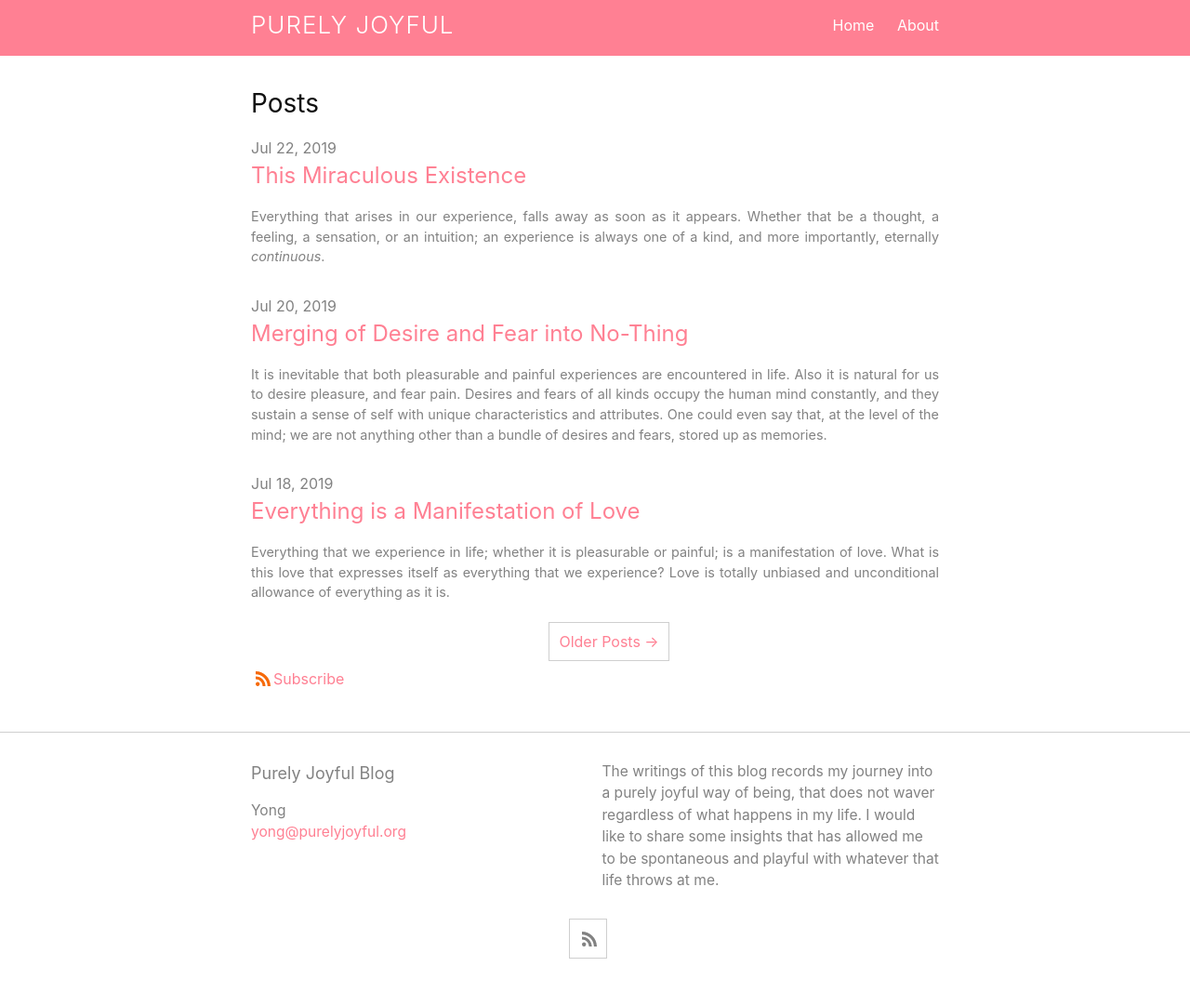
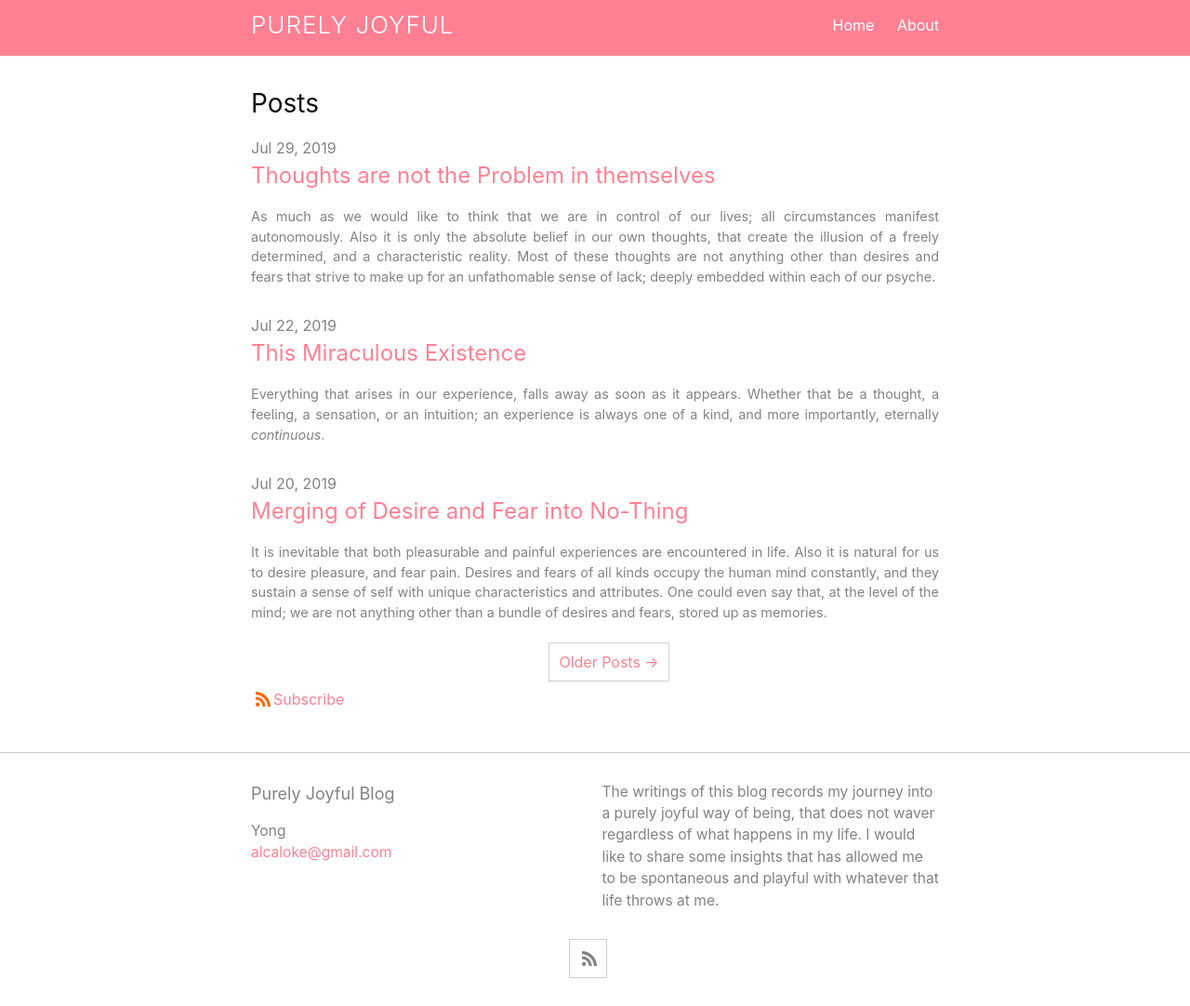
Before and after one commit to alcaloke/purelyjoyful.org, a Jekyll site: the page built from index.md, in a window 1280 px wide. Shown: the whole page at 93% size. Built offline with Jekyll 4.4.1, drawn with Linux system fonts in a browser that asks for light colours; the list of posts is cut into pages by our own code; before the commit the page ends 1061 px from its top, so only the background shows below that; some of the changed lines change nothing that is shown.

Commit message:
8th post

```diff
--- a/_config.yml
+++ b/_config.yml
@@ -5,7 +5,7 @@
   spontaneous and playful with whatever that life throws at me.
 
 author: Yong
-email: yong@purelyjoyful.org
+email: alcaloke@gmail.com
 
 baseurl:
 url: https://www.purelyjoyful.org
--- a/_includes/head.html
+++ b/_includes/head.html
@@ -2,7 +2,6 @@
     <meta charset="UTF-8">
     <meta name="viewport" content="width=device-width, initial-scale=1.0">
     <meta http-equiv="X-UA-Compatible" content="ie=edge">
-    <meta name="google-site-verification" content="LKvueRm4oImdrih6gnVclDnb-REPzPNQtLuV_3FWLDU" />
     {% seo %}
     <link rel="stylesheet" href='{{ "/assets/css/styles.css" | relative_url }}'>
     {% feed_meta %}
--- /dev/null
+++ b/_posts/2019-07-29-thoughts-are-not-the-problem-in-themselves.md
@@ -0,0 +1,61 @@
+---
+layout: post
+title: Thoughts are not the Problem in themselves
+author: Yong
+categories: blog
+permalink: /:categories/:title
+---
+
+As much as we would like to think that we are in control of our lives; all circumstances manifest autonomously. Also it is only the absolute belief in our own thoughts, that create the illusion of a freely determined, and a characteristic reality. Most of these thoughts are not anything other than desires and fears that strive to make up for an unfathomable sense of lack; deeply embedded within each of our psyche.
+
+> Ultimately, all problems of our lives boil down to how we think about ourselves. How we think, determines the world that we live in
+
+Ultimately, all problems of our lives boil down to how we think about ourselves. How we think, determines the world that we live in.
+
+> Just like everything else in life, we cannot control how, what and when we think
+
+To be more precise, thoughts are not the problem in themselves. Just like everything else in life, we cannot control how, what and when we think. All thoughts arise autonomously, and it is impossible to know where they come from nor where they go.
+
+> Thoughts become problematic, only because we allow them to be. In a way, we allow thoughts to trample all over us unnecessarily
+
+Thoughts become problematic, only because we allow them to be. In a way, we allow thoughts to trample all over us unnecessarily. Why do we do this? Because we think that we create our own thoughts, and, believe in their contents absolutely.
+
+> Thoughts are not the problem in themselves. It is how we relate to them, that entitles a thought with power to wield us
+
+It is possible to re-establish the relationship to our own thinking, so that we do not allow _any_ thoughts to become problematic. To repeat again; thoughts are not the problem in themselves. It is how we relate to them that, entitles a thought with power to wield us.
+
+> How do we change our relationship to thinking? By recognising that all thoughts arise autonomously and that their contents are insignificant at an absolute level
+
+How do we change our relationship to thinking? By recognising that all thoughts arise autonomously and that their contents are insignificant at an absolute level.
+
+How do I know that all thoughts arise autonomously? Because it is impossible to stop thinking at will. Of course, it seems possible to think about a specific subject or object at will. However, it cannot be proven that, the specific thought is freely chosen by the self. The only proof that can determine whether a thought is freely chosen or not, is if you are able to stop thinking at will; which is impossible.
+
+On the other hand, there are ample evidences for supporting the case that thoughts arise autonomously. The mind is constantly refreshed with all kinds of thoughts; unexpected, predictable, fearful, pleasurable, emotional, envious, logical, irrational, hysterical, and so on.
+
+> Surely, if we were truly free to choose our own thoughts, we would only have pleasurable, blissful and other desirable thoughts at all times. Instead, the opposite seems to be the case
+
+Surely, if we were truly free to choose our own thoughts, we would only have pleasurable, blissful and other desirable thoughts at all times. Instead, the opposite seems to be the case. We are haunted by anxious, painful and other undesirable thoughts most of the time. It is obvious that such thoughts arise against our will; as is the case for all other thoughts.
+
+A painful thought is only problematic if we think that we can do something about it; for example to stop it, or to change it somehow. When it is accepted that we cannot do anything about a painful thought because it arises autonomously; it no longer carries the power to be problematic. While still acknowledging the relative effect that is its painfulness; we cease to expand that thought into imagined problems of all kinds, which is totally unnecessary.
+
+> Whether you are envious, proud or anxious, if you can recognise the fact that absolutely nothing can be done about it, then that thought is spontaneously liberated right there and then
+
+The above logic applies to all thoughts. Whether you are envious, proud or anxious, if you can recognise the fact that absolutely nothing can be done about it, then that thought is spontaneously liberated right there and then.
+
+Whether we recognise it or not, all thoughts are spontaneously liberated as soon as they arise. The relative effect that a thought carries is only valid for the moment it arises. It is easy to see this when we are passionately immersed in a personally cherished activity; such as writing, reading, listening to music, playing sports or whatever it may be. During the immersion, a worry that would normally occupy the mind, is nowhere to be seen.
+
+> If anxiety was real, then how is it possible that there are moments in the day when we are totally free from anxiety?
+
+The effect that a thought carries is insubstantial. If it was substantial, how is it possible that the effect of a thought can come in and out of existence? If anxiety was real, then how is it possible that there are moments in the day when we are totally free from anxiety?
+
+With the recognition that we do not choose our own thoughts, and, the effect that a thought carries is insubstantial; we can begin to establish a new relationship to our thinking mind; that which is free from unnecessary fixations.
+
+> It is ok that we have anxious, fearful, lustful and other undesirable thoughts. It is normal to have all kinds of thoughts, because we do not choose them at all
+
+It is ok that we have anxious, fearful, lustful and other undesirable thoughts. It is normal to have all kinds of thoughts, because we do not choose them at all. Also the relative effect that each thought carries, such as good or bad; beautiful or ugly, and so on; lose their meaning with the disappearance of that thought. At an absolute level, there is no meaning whatsoever to anything.
+
+When we clearly see that all thoughts that arise are spontaneously liberated; every moment that we experience is totally new. There is never a recycled moment. The appearance of the old, the mundane and the fearful are only illusions created by our memories.
+
+> Realise the incontrollable and insignificant nature of all thoughts, and experience reality for what it truly is; always fresh and new
+
+Realise the incontrollable and insignificant nature of all thoughts, and experience reality for what it truly is; always fresh and new.
```
